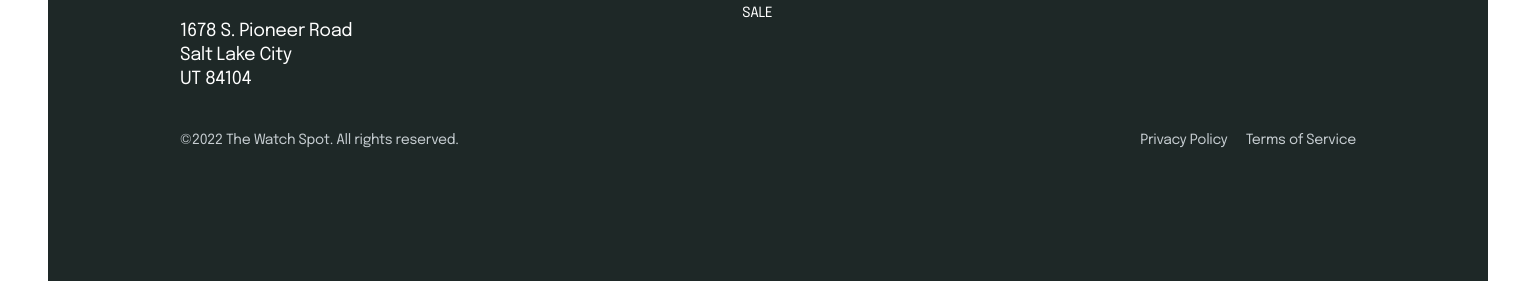
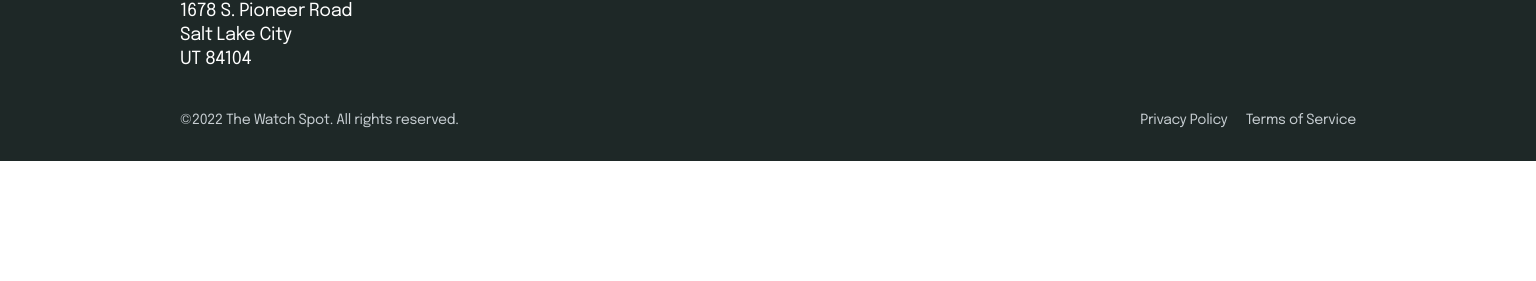
Before and after one commit to Mihai-Viorel/team-project-1, a website built with Parcel: page src/index.html in a window 1536 px wide. Shown: the part 1860-2141 px from the top of the page. After the commit the page ends 2021 px from the top, so only its background shows below. Built offline with nearby package versions, Linux system fonts and the light colour scheme; files whose address does not match are found by name.

Commit message:
update breaking point to 1280px

```diff
--- a/src/partials/7_footer.html
+++ b/src/partials/7_footer.html
@@ -1,6 +1,7 @@
 <!-- footer Section: TODO: Tanase Ion-Claudiu -->
  <footer>
 
+    <div class="footer-wrapper">
 
         <div class="logo-and-address">
 
@@ -75,6 +76,8 @@
 
         </div>
 
+    </div>
+
 </footer>
 
 
--- a/src/styles/1_header.css
+++ b/src/styles/1_header.css
@@ -3,7 +3,7 @@
 header {
   background-color: #141414;
   width: 100%;
-  min-width: 375px;
+
 }
 
 .header-bar {
@@ -101,10 +101,11 @@ header {
 
 
 
-@media (min-width: 1440px) {
+@media (min-width: 1280px) {
   .header-bar {
-    width: 1440px;
-    padding: 20px 132px;
+    width: 1280px;
+    padding: 20px 52px;
+    padding-bottom: 0px;
   }
 
   .logo-svg {
--- a/src/styles/7_footer.css
+++ b/src/styles/7_footer.css
@@ -1,7 +1,11 @@
 /* footer Section: TODO: Tanase Ion-Claudiu */
 footer {
+  width: 100%;
+  background: #1E2827;
+}
+
+.footer-wrapper {
   width: 375px;
-  background: #1E2827;
   padding: 20px;
   padding-top: 40px;
 
@@ -13,7 +17,6 @@ footer {
   margin-left: auto;
   margin-right: auto;
 }
-
 
 .logo-and-address {
   display: flex;
@@ -108,7 +111,7 @@ footer {
 
 
 @media (min-width: 768px) {
-  footer {
+  .footer-wrapper {
     width: 768px;
     padding: 32px;
     padding-top: 80px;
@@ -162,10 +165,11 @@ footer {
 
 
 
-@media (min-width: 1440px) {
-  footer {
-    width: 1440px;
-    padding: 132px;
+@media (min-width: 1280px) {
+  .footer-wrapper {
+    width: 1280px;
+    padding: 52px;
+    padding-bottom: 32px;
     padding-top: 104px;
   }
 
```
Lines whose indentation alone changed are shown as unchanged.
